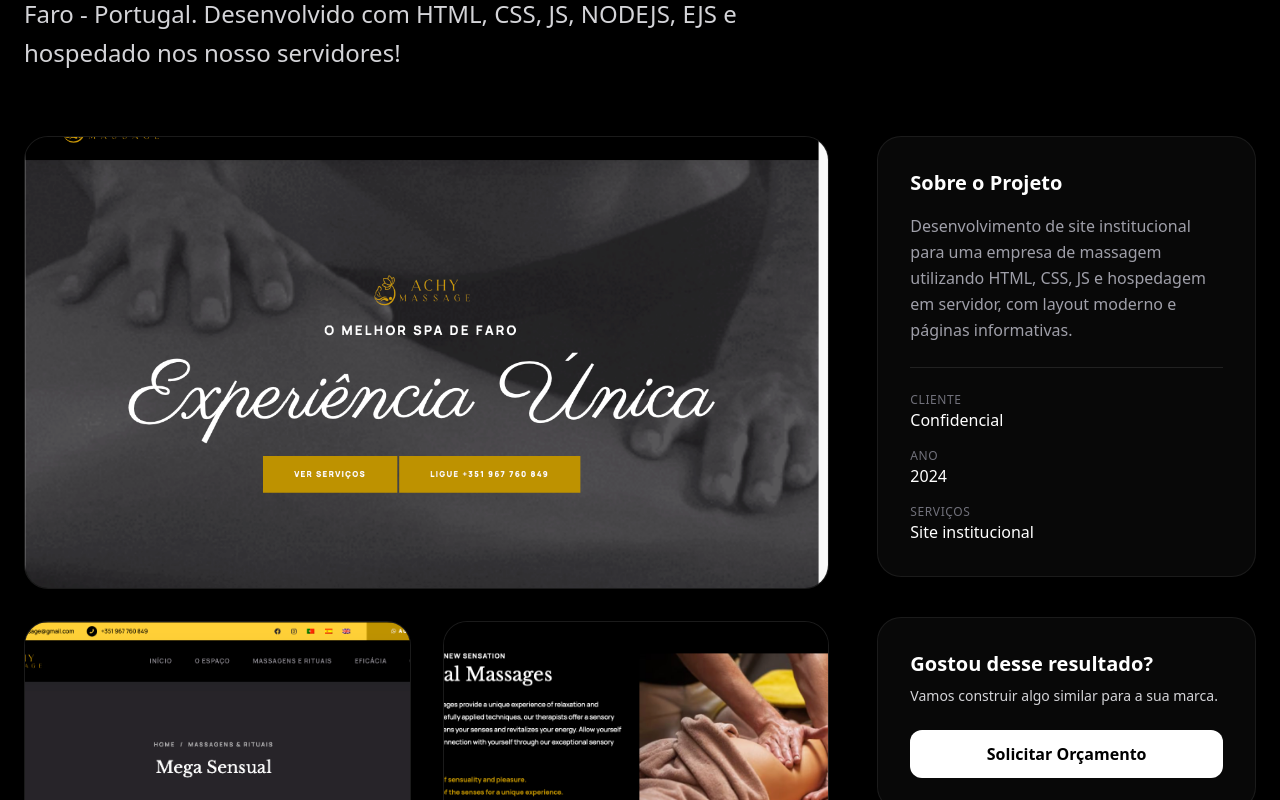
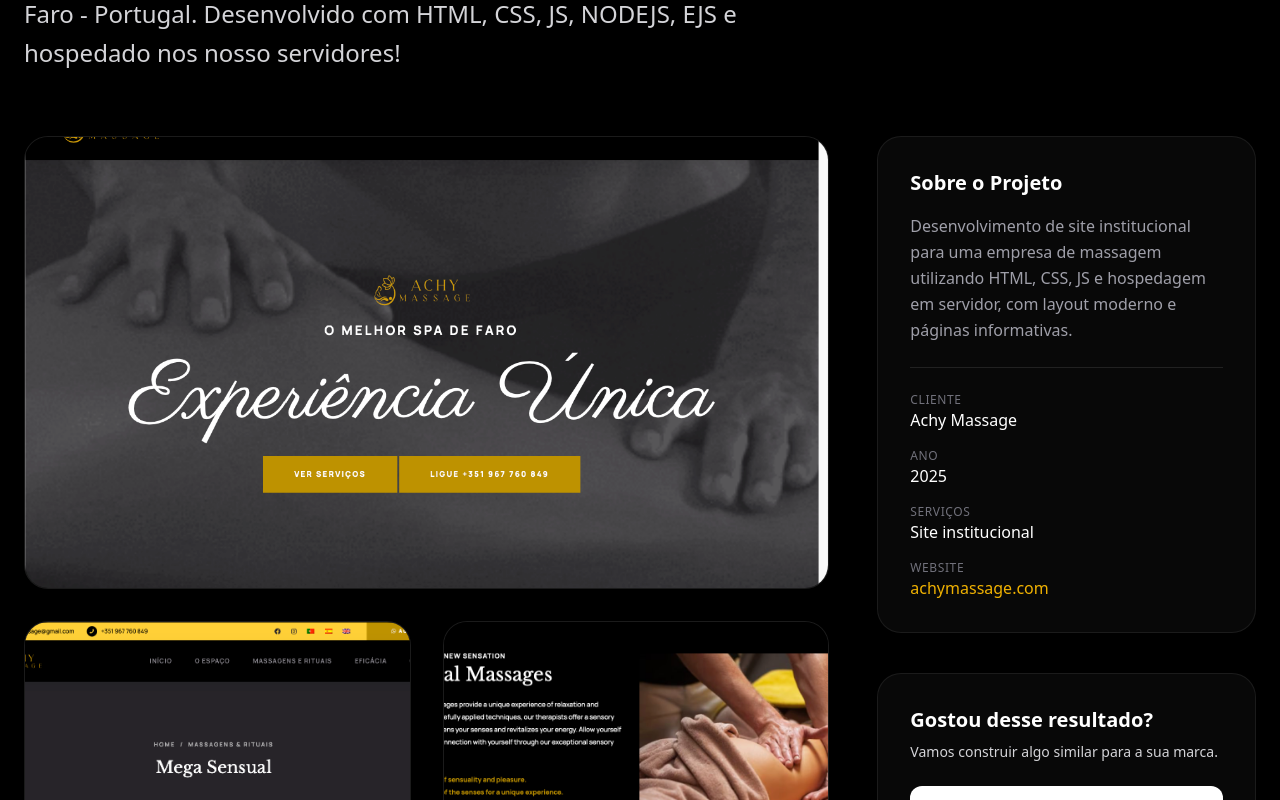
Before and after one commit to agenciagenios/genios-website, a Next.js app: page /portfolio/achy-massage in a window 1280 px wide. Shown: the part 375-1175 px from the top of the page. Built offline with nearby package versions, Linux system fonts and the light colour scheme.

Commit message:
melhorias do portfolio

```diff
--- a/app/components/Portfolio.tsx
+++ b/app/components/Portfolio.tsx
@@ -2,6 +2,8 @@
 
 import { motion } from "framer-motion";
 import { projects } from "../data/projects";
+import Link from "next/link";
+import { useRef } from "react";
 
 export default function Portfolio() {
     return (
@@ -13,21 +15,52 @@ export default function Portfolio() {
                 </div>
 
                 <div className="grid grid-cols-1 md:grid-cols-2 gap-8">
-                    {projects.map((project, i) => (
+                    {projects.map((project, i) => {
+                        const isVideo = project.images && project.images.length > 0 && (project.images[0].endsWith('.mp4') || project.images[0].endsWith('.webm'));
+                        /* eslint-disable-next-line react-hooks/rules-of-hooks */
+                        const videoRef = useRef<HTMLVideoElement>(null);
+
+                        const handleMouseEnter = () => {
+                            if (isVideo && videoRef.current) {
+                                videoRef.current.muted = true;
+                                videoRef.current.play().catch(e => console.log('Video play failed', e));
+                            }
+                        };
+
+                        const handleMouseLeave = () => {
+                            if (isVideo && videoRef.current) {
+                                videoRef.current.pause();
+                                videoRef.current.currentTime = 0;
+                            }
+                        };
+
+                        return (
+                            <Link key={i} href={`/portfolio/${project.id}`}>
                                 <motion.div
-                            key={i}
                                     whileHover={{ scale: 1.02 }}
                                     className="group relative h-80 rounded-3xl overflow-hidden cursor-pointer"
+                                    onMouseEnter={handleMouseEnter}
+                                    onMouseLeave={handleMouseLeave}
                                 >
-                            {/* Placeholder Background */}
-                            {/* Background Image */}
+                                    {/* Background Media */}
                                     {project.images && project.images.length > 0 ? (
+                                        isVideo ? (
+                                            <video
+                                                ref={videoRef}
+                                                src={project.images[0]}
+                                                muted
+                                                loop
+                                                playsInline
+                                                className="absolute inset-0 w-full h-full object-cover transition-transform duration-500 group-hover:scale-110"
+                                            />
+                                        ) : (
                                             /* eslint-disable-next-line @next/next/no-img-element */
                                             <img
                                                 src={project.images[0]}
                                                 alt={project.title}
                                                 className="absolute inset-0 w-full h-full object-cover transition-transform duration-500 group-hover:scale-110"
                                             />
+                                        )
                                     ) : (
                                         <div className={`absolute inset-0 ${project.color} opacity-20 group-hover:opacity-40 transition-opacity`} />
                                     )}
@@ -38,7 +71,9 @@ export default function Portfolio() {
                                         <h3 className="text-2xl font-bold text-white">{project.title}</h3>
                                     </div>
                                 </motion.div>
-                    ))}
+                            </Link>
+                        );
+                    })}
                 </div>
 
                 <div className="text-center mt-12">
--- a/app/data/projects.ts
+++ b/app/data/projects.ts
@@ -6,7 +6,10 @@ export const projects = [
     color: "bg-yellow-600",
     description: "E-commerce de roupas",
     details: "Desenvolvido na nuvemshop por escolha do cliente, trabalhamos no layout, funcionalidades e identidade visual do site. Trabalhamos na sua logo e artes, elevando a experiência do usuário e estética do site.",
-    images: ["/projects/qw/qw1.png", "/projects/qw/qw2.png", "/projects/qw/qw3.png"]
+    images: ["/projects/qw/qw1.png", "/projects/qw/qw2.png", "/projects/qw/qw3.png"],
+    year: "2025",
+    client: "QW Store",
+    url: "https://qwstore.com.br"
   },
   {
     id: "fs-pool-professionals",
@@ -15,7 +18,10 @@ export const projects = [
     color: "bg-purple-600",
     description: "Site institucional para uma empresa de serviços de piscina na Flórida - EUA",
     details: "Desenvolvimento de site institucional para uma empresa de serviços de piscina utilizando Wordpress, com layout moderno e páginas informativas. Tudo à gosto do cliente.",
-    images: ["/projects/fs/fs1.png", "/projects/fs/fs2.png", "/projects/fs/fs3.png"]
+    images: ["/projects/fs/fs1.png", "/projects/fs/fs2.png", "/projects/fs/fs3.png"],
+    year: "2025",
+    client: "FS Pool Professionals",
+    url: "https://fspoolpro.com"
   },
   {
     id: "corpo-em-forma-e-academia",
@@ -24,7 +30,10 @@ export const projects = [
     color: "bg-indigo-600",
     description: "Site institucional para uma academia utilizando HTML, CSS, JS e hospedagem no GitHub Pages, com layout moderno e páginas informativas.",
     details: "Desenvolvimento de site institucional para uma academia utilizando HTML, CSS, JS e hospedagem no GitHub Pages, com layout moderno e páginas informativas.",
-    images: ["/projects/cefsa/cefsa1.png", "/projects/cefsa/cefsa2.png", "/projects/cefsa/cefsa3.png  "]
+    images: ["/projects/cefsa/cefsa1.png", "/projects/cefsa/cefsa2.png", "/projects/cefsa/cefsa3.png  "],
+    year: "2025",
+    client: "Corpo em Forma",
+    url: "https://academiacorpoemforma.com.br"
   },
   {
     id: "achy-massage",
@@ -33,6 +42,9 @@ export const projects = [
     color: "bg-pink-600",
     description: "Site com 3 idiomas para uma empresa de massagens eróticas de Faro - Portugal. Desenvolvido com HTML, CSS, JS, NODEJS, EJS e hospedado nos nosso servidores!",
     details: "Desenvolvimento de site institucional para uma empresa de massagem utilizando HTML, CSS, JS e hospedagem em servidor, com layout moderno e páginas informativas.",
-    images: ["/projects/achy/achy1.png", "/projects/achy/achy2.png", "/projects/achy/achy3.png"]
+    images: ["/projects/achy/achy1.png", "/projects/achy/achy2.png", "/projects/achy/achy3.png"],
+    year: "2025",
+    client: "Achy Massage",
+    url: "https://achymassage.com"
   },
 ];
--- a/app/portfolio/[id]/page.tsx
+++ b/app/portfolio/[id]/page.tsx
@@ -121,16 +121,24 @@ export default async function ProjectPage({
                   <div className="space-y-4">
                      <div>
                         <span className="block text-xs text-zinc-500 uppercase tracking-wider">Cliente</span>
-                        <span className="text-white font-medium">Confidencial</span>
+                        <span className="text-white font-medium">{project.client || 'Confidencial'}</span>
                      </div>
                      <div>
                         <span className="block text-xs text-zinc-500 uppercase tracking-wider">Ano</span>
-                        <span className="text-white font-medium">2024</span>
+                        <span className="text-white font-medium">{project.year || 'N/A'}</span>
                      </div>
                      <div>
                         <span className="block text-xs text-zinc-500 uppercase tracking-wider">Serviços</span>
                         <span className="text-white font-medium">{project.category}</span>
                      </div>
+                     {project.url && (
+                        <div>
+                           <span className="block text-xs text-zinc-500 uppercase tracking-wider">Website</span>
+                           <a href={project.url} target="_blank" rel="noopener noreferrer" className="text-yellow-500 hover:text-yellow-400 font-medium transition-colors">
+                              {project.url.replace(/^https?:\/\//, '')}
+                           </a>
+                        </div>
+                     )}
                   </div>
                </div>
 
```
Lines whose indentation alone changed are shown as unchanged.
